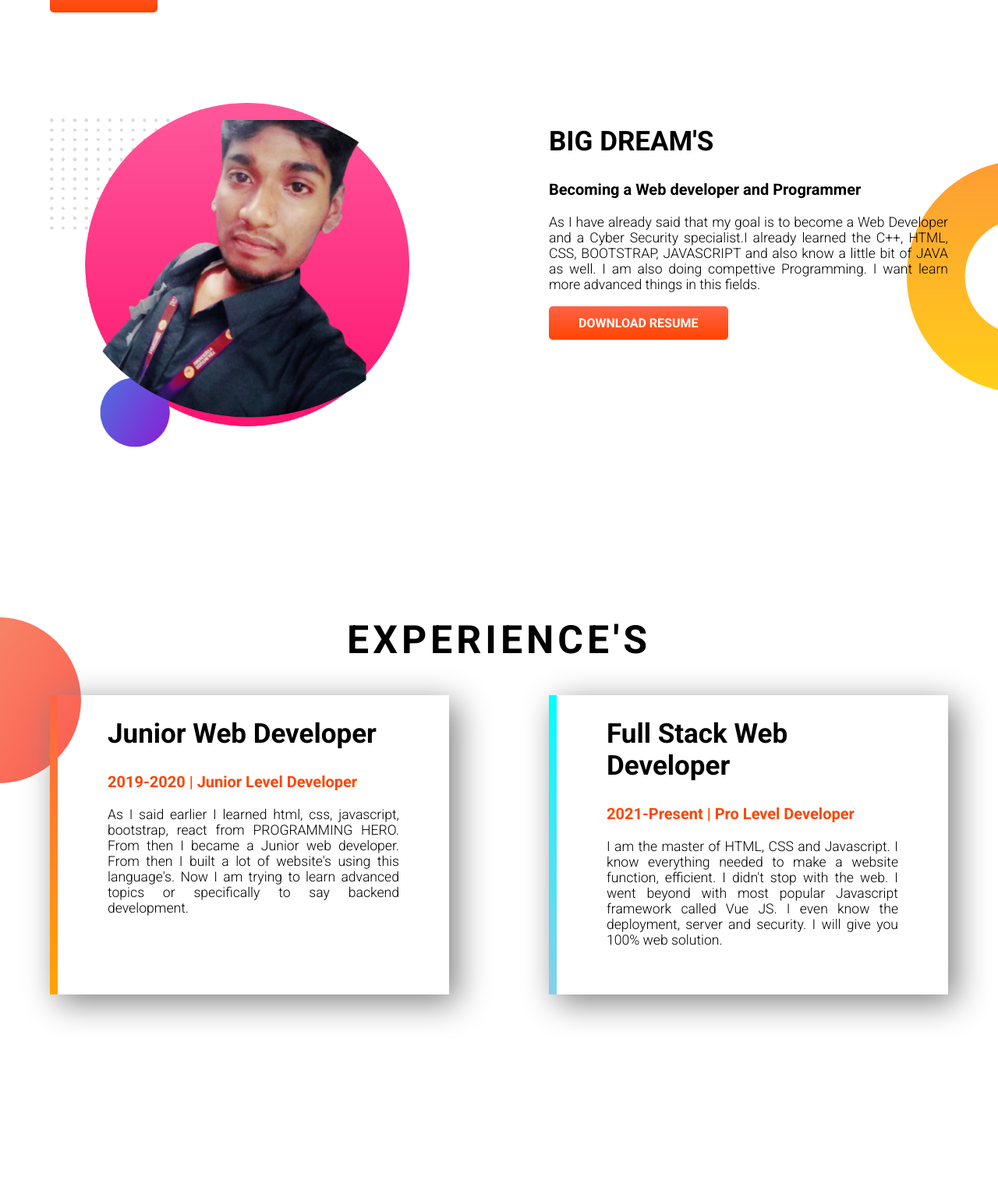
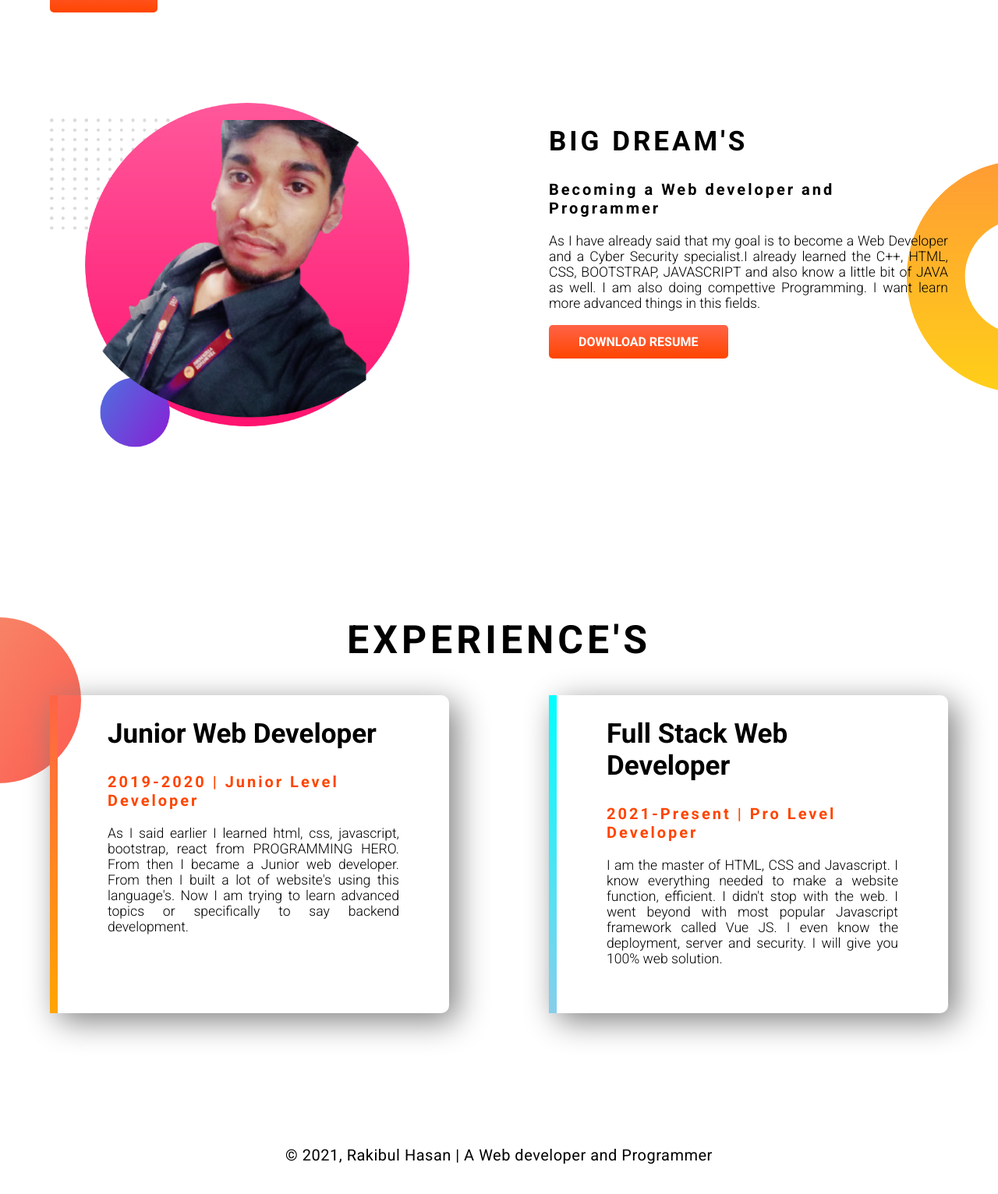
Before and after one commit to Rakibhasan-programmer/simple-portfolio, a plain HTML site: page index.html in a window 1280 px wide. Shown: the part 528-2060 px from the top of the page at 78% size. Before the commit the page ends 1954 px from the top, so only its background shows below. Drawn offline with Linux system fonts and the light colour scheme.

Commit message:
footer section added

```diff
--- a/index.html
+++ b/index.html
@@ -16,7 +16,7 @@
 
     <section class="flexible-content top-banner">
         <div class="first-div">
-            <h1>WELCOME TO</h1>
+            <h1 class="first-h1">WELCOME TO</h1>
             <h1><span class="orange-color">RAKIBUL HASAN</span> WORLD!</h1>
             <p>Hey there, I am Rakibul Hasan. A junior Web Developer and Programmer. I am undergraduate at Southeast Unversity in CSE (Computer Science and Engineering). I like to spend time by reading book's, watching movies, doing programming stuff's. My future plan is to become a Fullstack developer and a cyber security expert.</p>
             <a href="https://www.linkedin.com/in/md-rakibul-hasan-81465119a/" target="_blank">HIRE ME</a>
@@ -56,6 +56,10 @@
         </div>
     </section>
 
+    <!--Footer Section-->
+    <footer>
+        <p>© 2021, Rakibul Hasan | A Web developer and Programmer</p>
+    </footer>
 
 
 
--- a/style.css
+++ b/style.css
@@ -18,6 +18,9 @@ body{
 }
 .orange-color{
     color: orangered;
+}
+.first-h1{
+    letter-spacing: 5px;
 }
 h1{
     font-size: 50px;
@@ -42,6 +45,10 @@ h1{
 }
 .dream h3, .experience h3{
     font-size: 20px;
+    letter-spacing: 3px;
+}
+.dream h2{
+    letter-spacing: 4px;
 }
 .dream{
     background-image: url("images/dream-bg.png");
@@ -67,7 +74,13 @@ h1{
     padding-right: 5%;
     box-shadow: 10px 10px 40px grey;
     margin-bottom: 150px;
-
+    border-radius: 10px;
+}
+.experience-div1:hover{
+    box-shadow: 5px 5px 20px skyblue;
+}
+.experience-div2:hover{
+    box-shadow: 5px 5px 20px skyblue;
 }
 .experience p{
     padding-bottom: 30px;
@@ -82,3 +95,12 @@ h1{
     border-image: linear-gradient(cyan, skyblue);
     border-image-slice: 1;
 }
+/*Footer Section*/
+footer{
+    text-align: center;
+}
+footer p{
+    font-size: 20px;
+    margin-bottom: 50px;
+    letter-spacing: 0.5px;
+}
```
